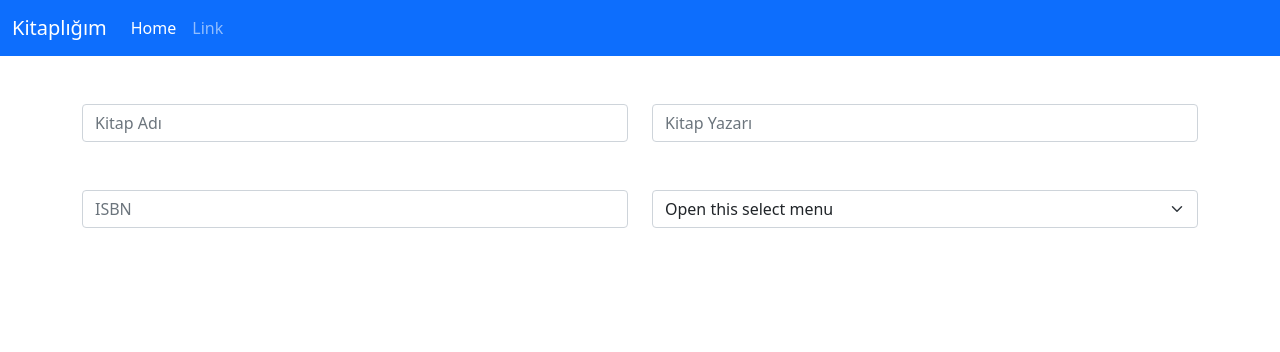
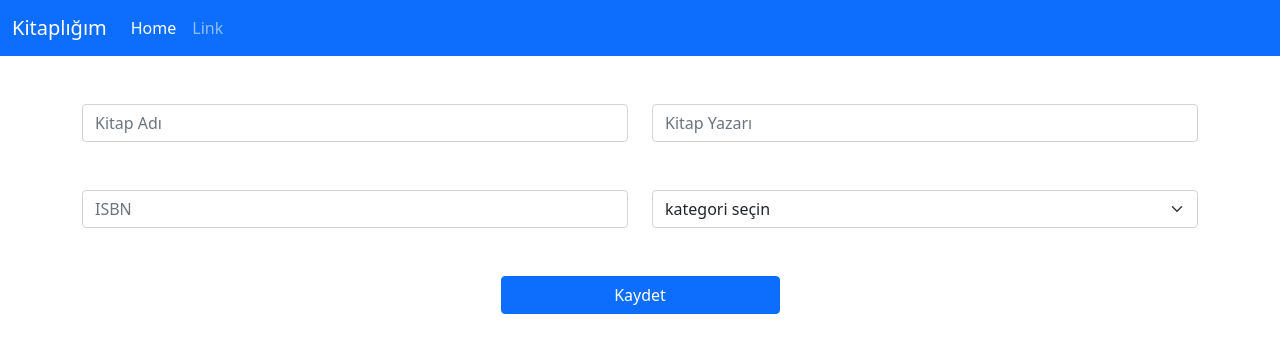
Before and after one commit to darahta/react-trm, a React (Create React App) app: page /add-book in a window 1280 px wide. Shown: the top 352 px of the page. Built offline with nearby package versions, Linux system fonts and the light colour scheme; data requests are answered from the project's data file.

Commit message:
first comit

```diff
--- a/db.json
+++ b/db.json
@@ -1,39 +1,40 @@
 {
-    "books":[
+  "books": [
     {
-            "id":1,
-            "name":"Yaban",
-            "author":"Yakup kadir karaosmanoğlu",
+      "id": 1,
+      "name": "Yaban",
+      "author": "Yakup kadir karaosmanoğlu",
       "isbn": "1111111111",
-            "categoryId":1
+      "categoryId": "1"
     },
     {
-            "id":2,
-            "name":"Yeraldından Notlar",
-            "author":"Dostoyevski",
+      "id": 2,
+      "name": "Yeraldından Notlar",
+      "author": "Dostoyevski",
       "isbn": "11111111112",
-            "categoryId":2
+      "categoryId": "2"
     },
     {
-            "id":3,
-            "name":"Denemeler",
-            "author":"Montaigne",
+      "id": 3,
+      "name": "Denemeler",
+      "author": "Montaigne",
       "isbn": "11111111113",
-            "categoryId":3
+      "categoryId": "3"
     }
+
   ],
-    "categories":[
+  "categories": [
     {
-            "id":1,
-            "name":"Roman"
+      "id": "1",
+      "name": "Roman"
     },
     {
-            "id":2,
-            "name":"Hikaye"
+      "id": "2",
+      "name": "Hikaye"
     },
     {
-            "id":3,
-            "name":"Deneme"
+      "id": "3",
+      "name": "Deneme"
     }
   ]
 }
--- a/src/components/AddBookForm.js
+++ b/src/components/AddBookForm.js
@@ -1,43 +1,108 @@
 import React, { useEffect, useState } from "react";
+import { useNavigate } from "react-router-dom";
 import axios from "axios";
+import Loading from "./Loading";
+
 const AddBookForm = (props) => {
+   const navigate = useNavigate();
+
+   const [categories, setCategories] = useState(null);
+   const [bookname, setBookname] = useState("");
+   const [author, setAuthor] = useState("");
+   const [isbn, setIsbn] = useState("");
+   const [category, setCategory] = useState("");
+
    useEffect(() => {
       axios
          .get("http://localhost:3004/categories")
-         .then((res) => {})
+         .then((res) => {
+            console.log(res);
+            setCategories(res.data);
+         })
          .catch((err) => console.log(err));
    }, []);
+
+   const handleSubmit = (event) => {
+      event.preventDefault();
+      if (bookname === "" || author === "" || category === "") {
+         alert("kitap adı, kitap yazarı ve kategori boş bırakılamaz");
+         return;
+      }
+      const newBook = {
+         id: new Date().getTime(),
+         name: bookname,
+         author: author,
+         isbn: isbn,
+         categoryId: category,
+      };
+      axios
+         .post("http://localhost:3004/books", newBook)
+         .then((res) => {
+            console.log("kitap ekle res", res);
+            setBookname("");
+            setAuthor("");
+            setIsbn("");
+            setCategory("");
+            navigate("/");
+         })
+         .catch((err) => console.log(err));
+   };
+
+   if (categories === null) {
+      return <Loading />;
+   }
    return (
       <div className="container my-5">
-         <form>
+         <form onSubmit={handleSubmit}>
             <div className="row">
                <div className="col">
                   <input
                      type="text"
-                     class="form-control"
+                     className="form-control"
                      placeholder="Kitap Adı"
+                     value={bookname}
+                     onChange={(event) => setBookname(event.target.value)}
                   />
                </div>
                <div className="col">
                   <input
                      type="text"
-                     class="form-control"
+                     className="form-control"
                      placeholder="Kitap Yazarı"
+                     value={author}
+                     onChange={(event) => setAuthor(event.target.value)}
                   />
                </div>
             </div>
             <div className="row my-5">
                <div className="col">
-                  <input type="text" class="form-control" placeholder="ISBN" />
+                  <input
+                     type="text"
+                     className="form-control"
+                     placeholder="ISBN"
+                     value={isbn}
+                     onChange={(event) => setIsbn(event.target.value)}
+                  />
                </div>
                <div className="col">
-                  <select className="form-select">
-                     <option selected>Open this select menu</option>
-                     <option value="1">One</option>
-                     <option value="2">Two</option>
-                     <option value="3">Three</option>
+                  <select
+                     className="form-select"
+                     value={category}
+                     onChange={(event) => setCategory(event.target.value)}
+                  >
+                     <option value={""} selected>
+                        kategori seçin
+                     </option>
+                     {categories.map((cat) => {
+                        return <option value={cat.id}>{cat.name}</option>;
+                     })}
                   </select>
                </div>
+            </div>
+            <div className="d-flex justify-content-center">
+               <button type="submit" className="btn btn-primary w-25">
+                  Kaydet
+               </button>
             </div>
          </form>
       </div>
--- a/src/components/ListBooks.js
+++ b/src/components/ListBooks.js
@@ -39,7 +39,9 @@
                   <th scope="col">Kitap Adı</th>
                   <th scope="col">Yazar Adı</th>
                   <th scope="col">Kategori</th>
-                  <th scope="col">ISBN</th>
+                  <th className="d-flex justify-content-center" scope="col">
+                     ISBN
+                  </th>
                </tr>
             </thead>
             <tbody>
@@ -52,7 +54,9 @@
                         <td>{book.name}</td>
                         <td>{book.author}</td>
                         <td>{category.name}</td>
-                        <td>{book.isbn}</td>
+                        <td className="d-flex justify-content-center">
+                           {book.isbn}
+                        </td>
                      </tr>
                   );
                })}
```
Also changed, not shown: 1 other file (tests, documents, lock files or other folders). Lines whose indentation alone changed are shown as unchanged.
